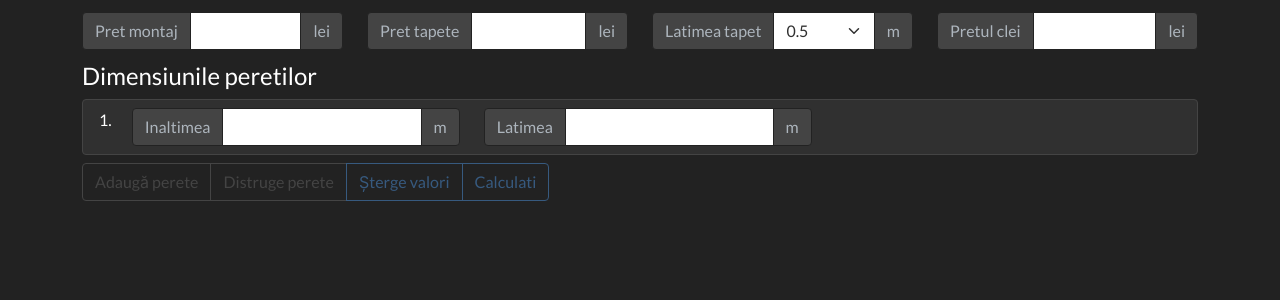
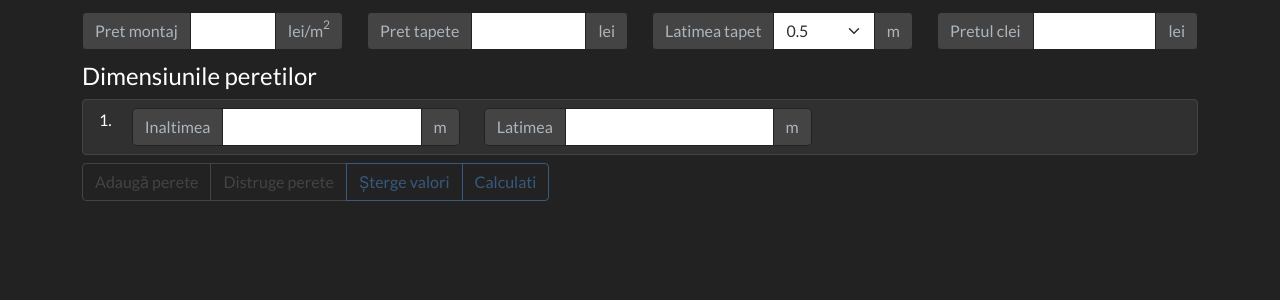
Before and after one commit to Yehoward/Matimutica, a Flask app: page / in a window 1280 px wide. Shown: the top 300 px of the page. Run offline with Flask 2, Linux system fonts and the light colour scheme; some libraries are stand-ins or nearby versions.

Commit message:
Changed lei to lei/m2 at "Pret muncitori"

```diff
--- a/templates/index.html
+++ b/templates/index.html
@@ -39,7 +39,7 @@
                   min="0"
                   onchange="checkNumber(this)"
                 /><br />
-                <span class="input-group-text">lei</span>
+                <span class="input-group-text">lei/m<sup>2</sup></span>
               </div>
               <div class="col-sm input-group my-2">
                 <label class="input-group-text" for="pretRulon"
@@ -52,7 +52,7 @@
                   step="0.1"
                   min="0"
                   onchange="checkNumber(this)"
-                /><br />
+                />
                 <span class="input-group-text">lei</span>
               </div>
             </div>
@@ -70,9 +70,9 @@
                 <span class="input-group-text">m</span>
               </div>
               <div class="col-sm input-group my-2">
-                <label class="input-group-text" for="pretCutie"
-                  >Pretul clei</label
-                >
+                <label class="input-group-text" for="pretCutie">
+                  Pretul clei
+                </label>
                 <input
                   class="form-control"
                   id="pretCutie"
@@ -80,7 +80,7 @@
                   step="0.1"
                   min="0"
                   onchange="checkNumber(this)"
-                /><br />
+                />
                 <span class="input-group-text">lei</span>
               </div>
             </div>
```
